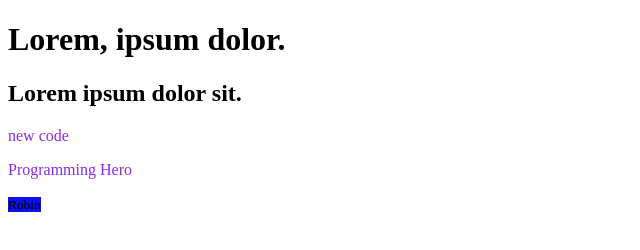
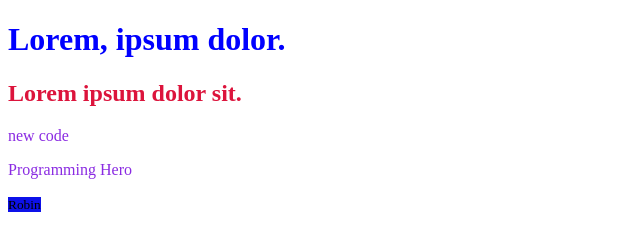
Before and after one commit to RabiulRbn/my-first-repo, a plain HTML site: page index.html in a window 1280 px wide. Shown: the whole page, without its empty margins (0-640 px from the left). Drawn offline with Linux system fonts and the light colour scheme.

Commit message:
color change

```diff
--- a/style.css
+++ b/style.css
@@ -1,5 +1,8 @@
-h1.h2{
+h1{
     color: blue;
+}
+h2{
+    color: crimson;
 }
 p{
     color: blueviolet;
```
